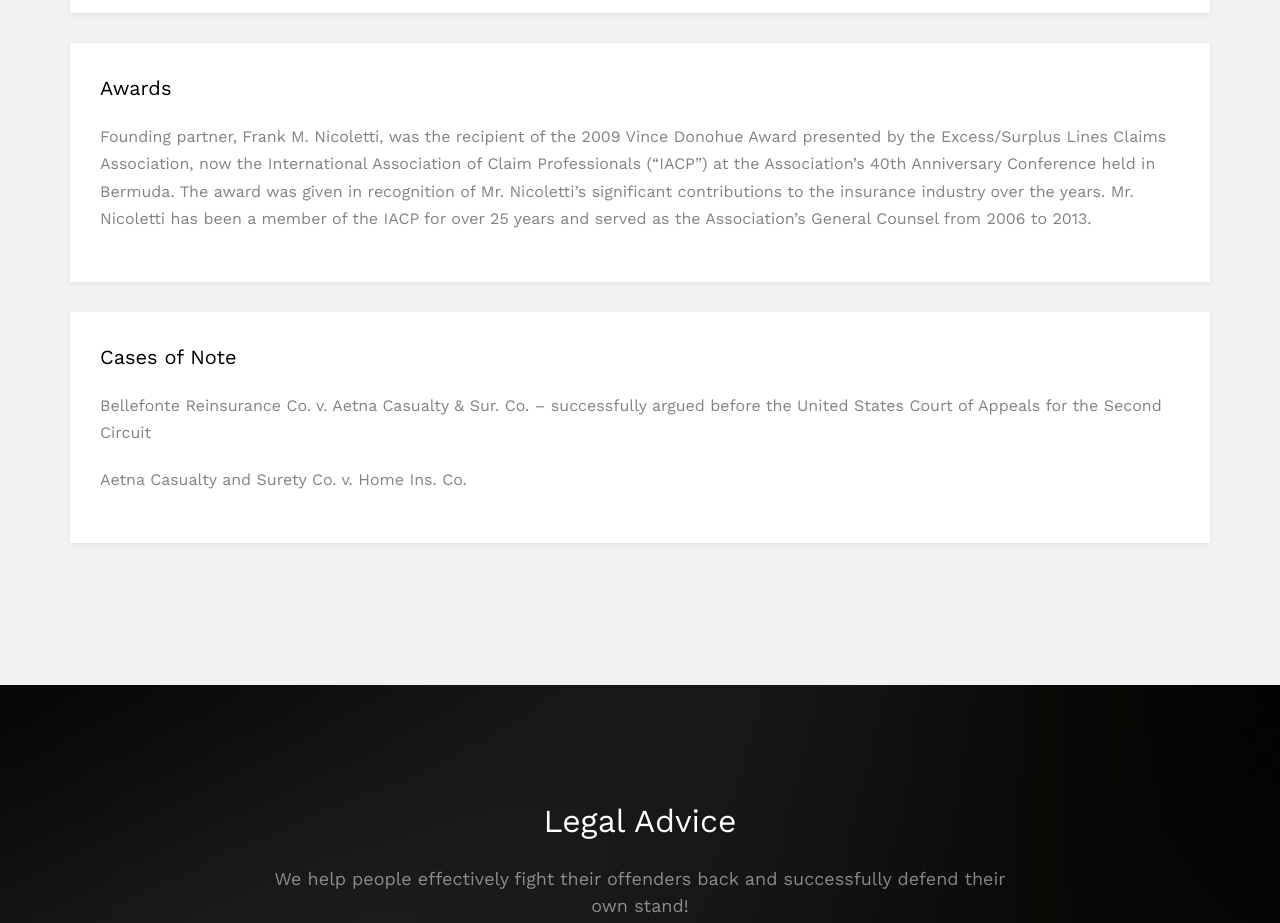
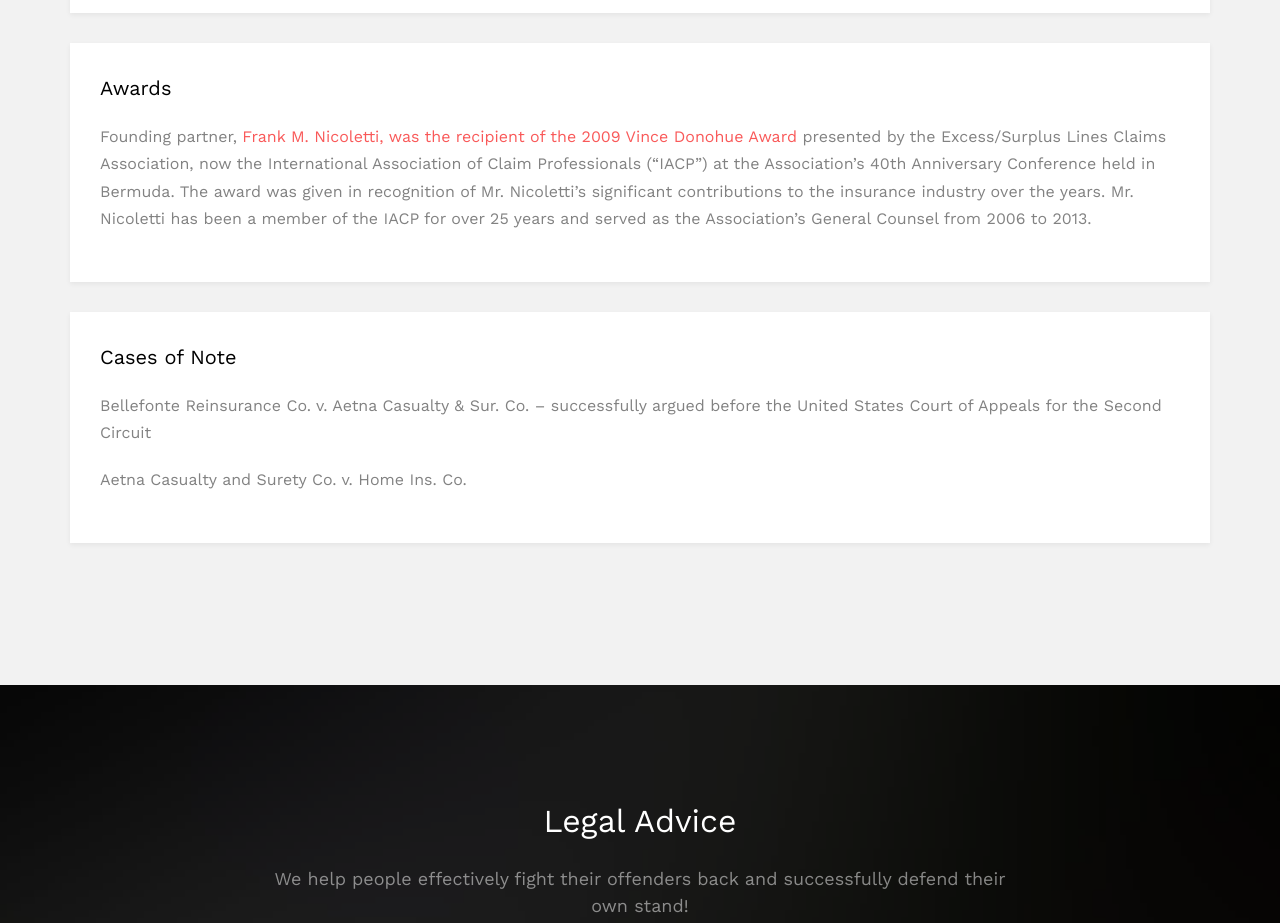
Before and after one commit to sbenson7/ngs, a plain HTML site: page public/frankNicoletti.html in a window 1280 px wide. Shown: the part 2540-3463 px from the top of the page. Drawn offline with nearby package versions, Linux system fonts and the light colour scheme; files whose address does not match are found by name.

Commit message:
nicoletti award pdf

```diff
--- a/public/frankNicoletti.html
+++ b/public/frankNicoletti.html
@@ -175,7 +175,7 @@
           <div class="fh5co-blog animate-box">
             <div class="blog-text">
               <h3>Awards</h3>
-              <p>Founding partner, Frank M. Nicoletti, was the recipient of the 2009 Vince Donohue Award presented by the Excess/Surplus Lines Claims Association, now the International Association of Claim Professionals (“IACP”) at the Association’s 40th Anniversary Conference held in Bermuda. The award was given in recognition of Mr. Nicoletti’s significant contributions to the insurance industry over the years. Mr. Nicoletti has been a member of the IACP for over 25 years and served as the Association’s General Counsel from 2006 to 2013.</p>
+              <p>Founding partner, <a href="pdfs/2009Vince_Donohue_Award.pdf" target="_blank">Frank M. Nicoletti, was the recipient of the 2009 Vince Donohue Award</a> presented by the Excess/Surplus Lines Claims Association, now the International Association of Claim Professionals (“IACP”) at the Association’s 40th Anniversary Conference held in Bermuda. The award was given in recognition of Mr. Nicoletti’s significant contributions to the insurance industry over the years. Mr. Nicoletti has been a member of the IACP for over 25 years and served as the Association’s General Counsel from 2006 to 2013.</p>
             </div>
           </div>
         </div>
```
Also changed, not shown: 1 other file.
